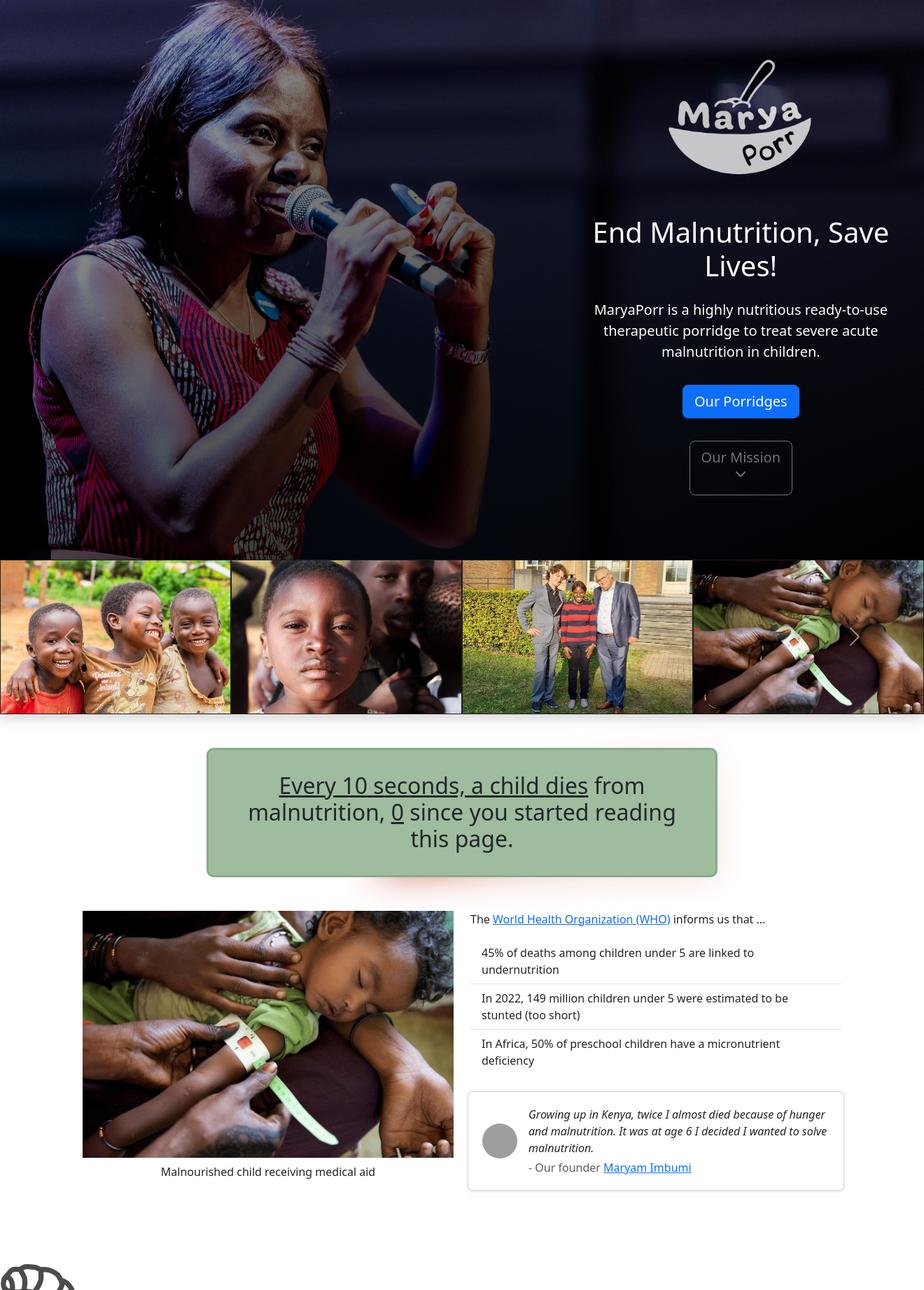
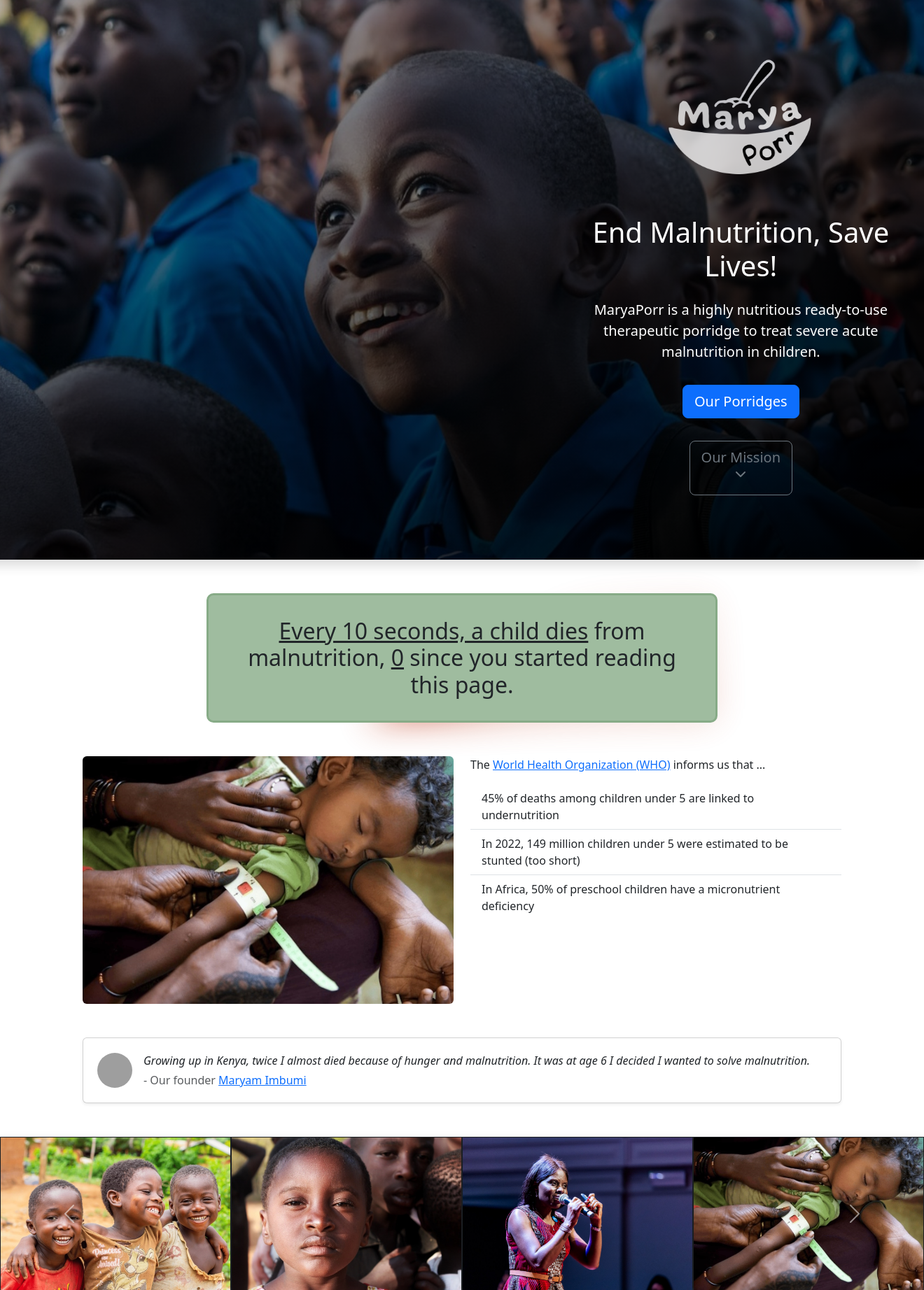
Before and after one commit to robsyc/django-MaryaPorr, a Django app: page / in a window 1320 px wide; the page is wider, and only the part inside the window is pictured. Shown: the part 56-1900 px from the top of that part at 70% size. Run offline with Django 5.2, Linux system fonts and the light colour scheme; parts of the project's set-up code (start-up, migrations or seed data) failed here and were passed over; some libraries are stand-ins or nearby versions; grey boxes are pictures that could not be loaded.

Commit message:
Updates Joel / Maryam

```diff
--- a/templates/home.html
+++ b/templates/home.html
@@ -3,7 +3,7 @@
 {% block content %}
 
 <!-- Hero Section -->
-<div class="hero-section">
+<div class="hero-section shadow">
   <div class="mask">
     <div class="text-white m-0 p-0 w-100 text-center">
       <div class="container-fluid">
@@ -38,10 +38,74 @@
   </div>
 </div>
 
+<!-- Section: Malnutrition -->
+<div id="malnutrition-section"></div>
+<section class="sectionReveal">
+  <div class="container-md my-5 px-md-3">
+    <div class="row">
+      <div class="col-md-8 col-12 mx-auto">
+        <div class="mycard" style="
+          background-color: hsl(120, 18%, 68%);
+          border: 3px solid hsl(120, 18%, 60%);">
+          <h2 class="lead my-auto text-dark fs-2">
+            <u>Every 10 seconds, a child dies</u> from malnutrition,
+            <u id="incrementing-number">0</u>
+            since you started reading
+            this page.
+          </h2>
+        </div>
+      </div>
+    </div>
+  </div>
+</section>
+
+<section class="sectionReveal my-5">
+  <div class="container-md my-5 mb-4 mb-md-5">
+    <div class="container-lg my-4 px-md-3">
+      <div class="row">
+        <div class="col-md-6 mb-4 mb-md-0">
+          <img src="/static/media/album/kid_w_aid.jpg" class="img-fluid rounded" alt="Malnourished child receiving medical aid">
+        </div>
+        <div class="col-md-6">
+          <p>
+            The <a href="https://www.who.int/news-room/fact-sheets/detail/malnutrition" target="_blank">World Health Organization (WHO)</a>
+            informs us that ...
+          </p>
+          <ul class="list-group list-group-flush">
+            <li class="list-group-item">45% of deaths among children under 5 are linked to undernutrition</li>
+            <li class="list-group-item">In 2022, 149 million children under 5 were estimated to be stunted (too short)</li>
+            <li class="list-group-item">In Africa, 50% of preschool children have a micronutrient deficiency</li>
+          </ul>
+        </div>
+      </div>
+      <div class="card shadow-sm my-5 p-1">
+        <div class="card-body d-flex align-items-center">
+          <a href="https://www.linkedin.com/in/maryam-imbumi-11113b79/" target="_blank">
+            <img src="https://media.licdn.com/dms/image/v2/D4E03AQG5kJL-nrCClQ/profile-displayphoto-shrink_800_800/profile-displayphoto-shrink_800_800/0/1729943416940?e=1735171200&v=beta&t=o4Xe_lDjZngjohVdXr_w-JQVFq3Z1lh7dttWKBs_wbM"
+                alt="Maryam Imbumi"
+                class="rounded-circle me-3"
+                style="width: 50px; height: 50px;">
+          </a>
+          <div>
+            <div class="mb-1">
+              <cite>Growing up in Kenya, twice I almost died because of hunger and malnutrition. It was at age 6 I decided I wanted to solve malnutrition.</cite>
+            </div>
+            <div class="text-muted">
+              - Our founder <a href="https://www.linkedin.com/in/maryam-imbumi-11113b79/" target="_blank">Maryam Imbumi</a>
+            </div>
+          </div>
+        </div>
+      </div>
+    </div>
+  </div>
+</section>
+<!-- Section: Malnutrition -->
+
+
 <!-- Carousel -->
 <div style="
   background: black;
-  " class="shadow">
+  " class="shadow my-5 sectionReveal">
   <!-- Carousel slideshow -->
   <div class="bg-dark">
     <div class="row mx-0 my-auto justify-content-center bg-dark">
@@ -69,7 +133,7 @@
             <div class="col-md-3">
               <div class="card bg-dark">
                 <div class="card-img">
-                  <img src="/static/media/album/maryam.jpg" class="img-fluid" alt="Maryam and her promotors">
+                  <img src="/static/media/album/maryam_DO.jpeg" class="img-fluid" alt="Maryam and her promotors">
                 </div>
               </div>
             </div>
@@ -129,115 +193,12 @@
       </div>
     </div>
   </div>
-
-<!-- Section: Malnutrition -->
-<div id="malnutrition-section"></div>
 </div>
 <!-- Carousel -->
 
-<!-- Section: Malnutrition -->
-<section class="sectionReveal">
-  <div class="container-md my-5 px-md-3">
-    <div class="row">
-      <div class="col-md-8 col-12 mx-auto">
-        <div class="mycard" style="
-          background-color: hsl(120, 18%, 68%);
-          border: 3px solid hsl(120, 18%, 60%);">
-          <h2 class="lead my-auto text-dark fs-2">
-            <u>Every 10 seconds, a child dies</u> from malnutrition,
-            <u id="incrementing-number">0</u>
-            since you started reading
-            this page.
-          </h2>
-        </div>
-      </div>
-    </div>
-  </div>
-</section>
-
-<section class="sectionReveal">
-  <div class="container-md my-5 mb-4 mb-md-5">
-    <div class="container-lg my-4 px-md-3">
-      <div class="row">
-        <div class="col-md-6 mb-4 mb-md-0">
-          <img src="/static/media/album/kid_w_aid.jpg" class="img-fluid" alt="Malnourished child receiving medical aid">
-          <p class="text-center mt-2">Malnourished child receiving medical aid</p>
-        </div>
-        <div class="col-md-6">
-          <div class="row">
-            <div class="col-md-12">
-              <p>
-                The <a href="https://www.who.int/news-room/fact-sheets/detail/malnutrition" target="_blank">World Health Organization (WHO)</a>
-                informs us that ...
-              </p>
-              <ul class="list-group list-group-flush">
-                <li class="list-group-item">45% of deaths among children under 5 are linked to undernutrition</li>
-                <li class="list-group-item">In 2022, 149 million children under 5 were estimated to be stunted (too short)</li>
-                <li class="list-group-item">In Africa, 50% of preschool children have a micronutrient deficiency</li>
-              </ul>
-            </div>
-            <div class="d-none col-md-12 d-lg-block px-0 px-lg-2">
-              <div class="card shadow-sm my-4 p-1">
-                <div class="card-body d-flex align-items-center">
-                  <a href="https://www.linkedin.com/in/maryam-imbumi-11113b79/" target="_blank">
-                    <img src="https://media.licdn.com/dms/image/v2/D4E03AQG5kJL-nrCClQ/profile-displayphoto-shrink_800_800/profile-displayphoto-shrink_800_800/0/1729943416940?e=1735171200&v=beta&t=o4Xe_lDjZngjohVdXr_w-JQVFq3Z1lh7dttWKBs_wbM"
-                        alt="Maryam Imbumi"
-                        class="rounded-circle me-3"
-                        style="width: 50px; height: 50px;">
-                  </a>
-                  <div>
-                    <div class="mb-1">
-                      <cite>Growing up in Kenya, twice I almost died because of hunger and malnutrition. It was at age 6 I decided I wanted to solve malnutrition.</cite>
-                    </div>
-                    <div class="text-muted">
-                      - Our founder <a href="https://www.linkedin.com/in/maryam-imbumi-11113b79/" target="_blank">Maryam Imbumi</a>
-                    </div>
-                  </div>
-                </div>
-              </div>
-            </div>
-          </div>
-        </div>
-        <div class="col-md-12 d-lg-none d-md-block px-0 px-lg-2">
-          <div class="card shadow-sm my-4 p-1">
-            <div class="card-body d-flex align-items-center">
-              <a href="https://www.linkedin.com/in/maryam-imbumi-11113b79/" target="_blank">
-                <img src="https://media.licdn.com/dms/image/v2/D4E03AQG5kJL-nrCClQ/profile-displayphoto-shrink_800_800/profile-displayphoto-shrink_800_800/0/1729943416940?e=1735171200&v=beta&t=o4Xe_lDjZngjohVdXr_w-JQVFq3Z1lh7dttWKBs_wbM"
-                    alt="Maryam Imbumi"
-                    class="rounded-circle me-3"
-                    style="width: 50px; height: 50px;">
-              </a>
-              <div>
-                <div class="mb-1">
-                  <cite>Growing up in Kenya, twice I almost died because of hunger and malnutrition. It was at age 6 I decided I wanted to solve malnutrition.</cite>
-                </div>
-                <div class="text-muted">
-                  - Our founder <a href="https://www.linkedin.com/in/maryam-imbumi-11113b79/" target="_blank">Maryam Imbumi</a>
-                </div>
-              </div>
-            </div>
-          </div>
-        </div>
-      </div>
-    </div>
-  </div>
-</section>
-<!-- Section: Malnutrition -->
 
 <!-- Section: Insects -->
-<div class="bug-container larva-svg-container">
-  <div class="bugRevealL">
-    <img class="bug-svg larva-svg" src="/static/media/ui/larva.svg" alt="Larva graphic">
-  </div>
-</div>
-
-<div class="bug-container grasshopper-svg-container">
-  <div class="bugRevealR">
-    <img class="bug-svg grasshopper-svg" src="/static/media/ui/grasshopper.svg" alt="Grasshopper graphic">
-  </div>
-</div>
-
-<section class="sectionReveal">
+<section class="sectionReveal my-5">
   <div style="
     background-color: hsl(120, 18%, 96%);;
     border-top: 3px solid hsl(120, 18%, 68%);
@@ -290,20 +251,20 @@
 </section>
 <!-- Section: Insects -->
 
+<!-- Graphics section 1 -->
+<div class="bug-container larva-svg-container">
+  <div class="bugRevealL">
+    <img class="bug-svg larva-svg" src="/static/media/ui/larva.svg" alt="Larva graphic">
+  </div>
+</div>
+<div class="bug-container grasshopper-svg-container">
+  <div class="bugRevealR">
+    <img class="bug-svg grasshopper-svg" src="/static/media/ui/grasshopper.svg" alt="Grasshopper graphic">
+  </div>
+</div>
+<!-- Graphics section 1 -->
 
 <!-- Section: Relief funds -->
-<div class="bug-container ladybug-svg-container">
-  <div class="bugRevealL">
-    <img class="bug-svg ladybug-svg" src="/static/media/ui/ladybug.svg" alt="Ladybug graphic">
-  </div>
-</div>
-
-<div class="bug-container worm-svg-container">
-  <div class="bugRevealR">
-    <img class="bug-svg worm-svg" src="/static/media/ui/worm.svg" alt="Worm graphic">
-  </div>
-</div>
-
 <section class="sectionReveal">
   <div style="
     background-color: hsl(11, 57%, 96%);
@@ -324,10 +285,23 @@
 </section>
 <!-- Section: Relief funds -->
 
+<!-- Graphics section 2 -->
+<div class="bug-container ladybug-svg-container">
+  <div class="bugRevealL">
+    <img class="bug-svg ladybug-svg" src="/static/media/ui/ladybug.svg" alt="Ladybug graphic">
+  </div>
+</div>
+<div class="bug-container worm-svg-container">
+  <div class="bugRevealR">
+    <img class="bug-svg worm-svg" src="/static/media/ui/worm.svg" alt="Worm graphic">
+  </div>
+</div>
+<!-- Graphics section 2 -->
+
 <style>
   /* Hero section */
   .hero-section {
-  background-image: url('/static/media/album/maryam_DO.jpeg');
+  background-image: url('/static/media/album/lots_of_kids.jpg');
   background-size: cover;
   background-position: center;
   height: 100vh;
```
Also changed, not shown: templates/about.html (+6 -7 lines).
